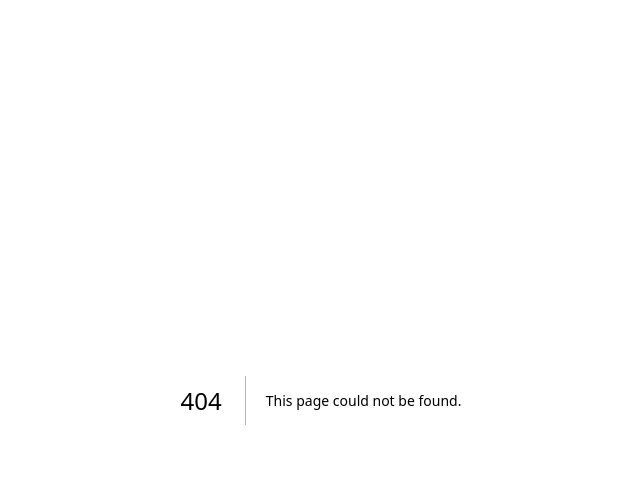
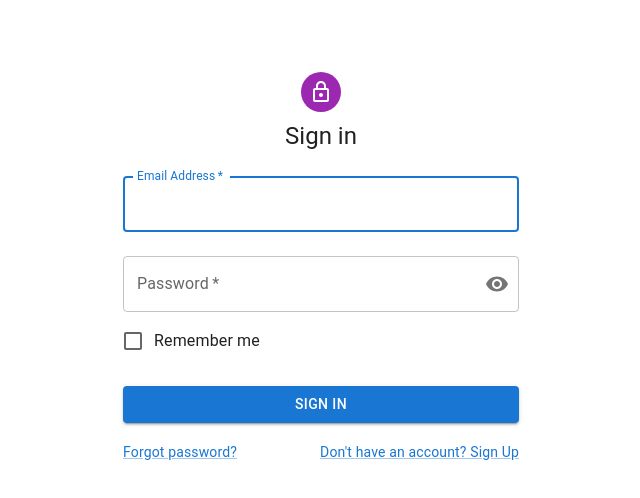
Before and after one commit to praveenyadav92/Bhashini-Admin-Portal, a Next.js app: page /login in a window 1280 px wide. Before the commit this address had no page. Shown: the top 498 px of the page, without its empty margins (319-959 px from the left). Built offline with nearby package versions, Linux system fonts and the light colour scheme.

Commit message:
next folder structure updated

```diff
--- a/postcss.config.js
+++ /dev/null
@@ -1,6 +0,0 @@
-module.exports = {
-  plugins: {
-    tailwindcss: {},
-    autoprefixer: {},
-  },
-}
--- /dev/null
+++ b/src/app/login/page.tsx
@@ -0,0 +1,8 @@
+import LoginScreen from "@/components/login";
+import React from "react";
+
+const Login = () => {
+  return <LoginScreen />;
+};
+
+export default Login;
--- a/src/app/page.tsx
+++ b/src/app/page.tsx
@@ -1,113 +1,118 @@
 import Image from 'next/image'
+import 'bootstrap/dist/css/bootstrap.min.css';
+
 
 export default function Home() {
   return (
-    <main className="flex min-h-screen flex-col items-center justify-between p-24">
-      <div className="z-10 max-w-5xl w-full items-center justify-between font-mono text-sm lg:flex">
-        <p className="fixed left-0 top-0 flex w-full justify-center border-b border-gray-300 bg-gradient-to-b from-zinc-200 pb-6 pt-8 backdrop-blur-2xl dark:border-neutral-800 dark:bg-zinc-800/30 dark:from-inherit lg:static lg:w-auto  lg:rounded-xl lg:border lg:bg-gray-200 lg:p-4 lg:dark:bg-zinc-800/30">
-          Get started by editing&nbsp;
-          <code className="font-mono font-bold">src/app/page.tsx</code>
-        </p>
-        <div className="fixed bottom-0 left-0 flex h-48 w-full items-end justify-center bg-gradient-to-t from-white via-white dark:from-black dark:via-black lg:static lg:h-auto lg:w-auto lg:bg-none">
-          <a
-            className="pointer-events-none flex place-items-center gap-2 p-8 lg:pointer-events-auto lg:p-0"
-            href="https://vercel.com?utm_source=create-next-app&utm_medium=appdir-template&utm_campaign=create-next-app"
-            target="_blank"
-            rel="noopener noreferrer"
-          >
-            By{' '}
-            <Image
-              src="/vercel.svg"
-              alt="Vercel Logo"
-              className="dark:invert"
-              width={100}
-              height={24}
-              priority
-            />
-          </a>
-        </div>
-      </div>
+    // <main className="flex min-h-screen flex-col items-center justify-between p-24">
+    //   <div className="z-10 max-w-5xl w-full items-center justify-between font-mono text-sm lg:flex">
+    //     <p className="fixed left-0 top-0 flex w-full justify-center border-b border-gray-300 bg-gradient-to-b from-zinc-200 pb-6 pt-8 backdrop-blur-2xl dark:border-neutral-800 dark:bg-zinc-800/30 dark:from-inherit lg:static lg:w-auto  lg:rounded-xl lg:border lg:bg-gray-200 lg:p-4 lg:dark:bg-zinc-800/30">
+    //       Get started by editing&nbsp;
+    //       <code className="font-mono font-bold">src/app/page.tsx</code>
+    //     </p>
+    //     <div className="fixed bottom-0 left-0 flex h-48 w-full items-end justify-center bg-gradient-to-t from-white via-white dark:from-black dark:via-black lg:static lg:h-auto lg:w-auto lg:bg-none">
+    //       <a
+    //         className="pointer-events-none flex place-items-center gap-2 p-8 lg:pointer-events-auto lg:p-0"
+    //         href="https://vercel.com?utm_source=create-next-app&utm_medium=appdir-template&utm_campaign=create-next-app"
+    //         target="_blank"
+    //         rel="noopener noreferrer"
+    //       >
+    //         By{' '}
+    //         <Image
+    //           src="/vercel.svg"
+    //           alt="Vercel Logo"
+    //           className="dark:invert"
+    //           width={100}
+    //           height={24}
+    //           priority
+    //         />
+    //       </a>
+    //     </div>
+    //   </div>
 
-      <div className="relative flex place-items-center before:absolute before:h-[300px] before:w-[480px] before:-translate-x-1/2 before:rounded-full before:bg-gradient-radial before:from-white before:to-transparent before:blur-2xl before:content-[''] after:absolute after:-z-20 after:h-[180px] after:w-[240px] after:translate-x-1/3 after:bg-gradient-conic after:from-sky-200 after:via-blue-200 after:blur-2xl after:content-[''] before:dark:bg-gradient-to-br before:dark:from-transparent before:dark:to-blue-700 before:dark:opacity-10 after:dark:from-sky-900 after:dark:via-[#0141ff] after:dark:opacity-40 before:lg:h-[360px] z-[-1]">
-        <Image
-          className="relative dark:drop-shadow-[0_0_0.3rem_#ffffff70] dark:invert"
-          src="/next.svg"
-          alt="Next.js Logo"
-          width={180}
-          height={37}
-          priority
-        />
-      </div>
+    //   <div className="relative flex place-items-center before:absolute before:h-[300px] before:w-[480px] before:-translate-x-1/2 before:rounded-full before:bg-gradient-radial before:from-white before:to-transparent before:blur-2xl before:content-[''] after:absolute after:-z-20 after:h-[180px] after:w-[240px] after:translate-x-1/3 after:bg-gradient-conic after:from-sky-200 after:via-blue-200 after:blur-2xl after:content-[''] before:dark:bg-gradient-to-br before:dark:from-transparent before:dark:to-blue-700 before:dark:opacity-10 after:dark:from-sky-900 after:dark:via-[#0141ff] after:dark:opacity-40 before:lg:h-[360px] z-[-1]">
+    //     <Image
+    //       className="relative dark:drop-shadow-[0_0_0.3rem_#ffffff70] dark:invert"
+    //       src="/next.svg"
+    //       alt="Next.js Logo"
+    //       width={180}
+    //       height={37}
+    //       priority
+    //     />
+    //   </div>
 
-      <div className="mb-32 grid text-center lg:max-w-5xl lg:w-full lg:mb-0 lg:grid-cols-4 lg:text-left">
-        <a
-          href="https://nextjs.org/docs?utm_source=create-next-app&utm_medium=appdir-template&utm_campaign=create-next-app"
-          className="group rounded-lg border border-transparent px-5 py-4 transition-colors hover:border-gray-300 hover:bg-gray-100 hover:dark:border-neutral-700 hover:dark:bg-neutral-800/30"
-          target="_blank"
-          rel="noopener noreferrer"
-        >
-          <h2 className={`mb-3 text-2xl font-semibold`}>
-            Docs{' '}
-            <span className="inline-block transition-transform group-hover:translate-x-1 motion-reduce:transform-none">
-              -&gt;
-            </span>
-          </h2>
-          <p className={`m-0 max-w-[30ch] text-sm opacity-50`}>
-            Find in-depth information about Next.js features and API.
-          </p>
-        </a>
+    //   <div className="mb-32 grid text-center lg:max-w-5xl lg:w-full lg:mb-0 lg:grid-cols-4 lg:text-left">
+    //     <a
+    //       href="https://nextjs.org/docs?utm_source=create-next-app&utm_medium=appdir-template&utm_campaign=create-next-app"
+    //       className="group rounded-lg border border-transparent px-5 py-4 transition-colors hover:border-gray-300 hover:bg-gray-100 hover:dark:border-neutral-700 hover:dark:bg-neutral-800/30"
+    //       target="_blank"
+    //       rel="noopener noreferrer"
+    //     >
+    //       <h2 className={`mb-3 text-2xl font-semibold`}>
+    //         Docs{' '}
+    //         <span className="inline-block transition-transform group-hover:translate-x-1 motion-reduce:transform-none">
+    //           -&gt;
+    //         </span>
+    //       </h2>
+    //       <p className={`m-0 max-w-[30ch] text-sm opacity-50`}>
+    //         Find in-depth information about Next.js features and API.
+    //       </p>
+    //     </a>
 
-        <a
-          href="https://nextjs.org/learn?utm_source=create-next-app&utm_medium=appdir-template-tw&utm_campaign=create-next-app"
-          className="group rounded-lg border border-transparent px-5 py-4 transition-colors hover:border-gray-300 hover:bg-gray-100 hover:dark:border-neutral-700 hover:dark:bg-neutral-800/30"
-          target="_blank"
-          rel="noopener noreferrer"
-        >
-          <h2 className={`mb-3 text-2xl font-semibold`}>
-            Learn{' '}
-            <span className="inline-block transition-transform group-hover:translate-x-1 motion-reduce:transform-none">
-              -&gt;
-            </span>
-          </h2>
-          <p className={`m-0 max-w-[30ch] text-sm opacity-50`}>
-            Learn about Next.js in an interactive course with&nbsp;quizzes!
-          </p>
-        </a>
+    //     <a
+    //       href="https://nextjs.org/learn?utm_source=create-next-app&utm_medium=appdir-template-tw&utm_campaign=create-next-app"
+    //       className="group rounded-lg border border-transparent px-5 py-4 transition-colors hover:border-gray-300 hover:bg-gray-100 hover:dark:border-neutral-700 hover:dark:bg-neutral-800/30"
+    //       target="_blank"
+    //       rel="noopener noreferrer"
+    //     >
+    //       <h2 className={`mb-3 text-2xl font-semibold`}>
+    //         Learn{' '}
+    //         <span className="inline-block transition-transform group-hover:translate-x-1 motion-reduce:transform-none">
+    //           -&gt;
+    //         </span>
+    //       </h2>
+    //       <p className={`m-0 max-w-[30ch] text-sm opacity-50`}>
+    //         Learn about Next.js in an interactive course with&nbsp;quizzes!
+    //       </p>
+    //     </a>
 
-        <a
-          href="https://vercel.com/templates?framework=next.js&utm_source=create-next-app&utm_medium=appdir-template&utm_campaign=create-next-app"
-          className="group rounded-lg border border-transparent px-5 py-4 transition-colors hover:border-gray-300 hover:bg-gray-100 hover:dark:border-neutral-700 hover:dark:bg-neutral-800/30"
-          target="_blank"
-          rel="noopener noreferrer"
-        >
-          <h2 className={`mb-3 text-2xl font-semibold`}>
-            Templates{' '}
-            <span className="inline-block transition-transform group-hover:translate-x-1 motion-reduce:transform-none">
-              -&gt;
-            </span>
-          </h2>
-          <p className={`m-0 max-w-[30ch] text-sm opacity-50`}>
-            Explore the Next.js 13 playground.
-          </p>
-        </a>
+    //     <a
+    //       href="https://vercel.com/templates?framework=next.js&utm_source=create-next-app&utm_medium=appdir-template&utm_campaign=create-next-app"
+    //       className="group rounded-lg border border-transparent px-5 py-4 transition-colors hover:border-gray-300 hover:bg-gray-100 hover:dark:border-neutral-700 hover:dark:bg-neutral-800/30"
+    //       target="_blank"
+    //       rel="noopener noreferrer"
+    //     >
+    //       <h2 className={`mb-3 text-2xl font-semibold`}>
+    //         Templates{' '}
+    //         <span className="inline-block transition-transform group-hover:translate-x-1 motion-reduce:transform-none">
+    //           -&gt;
+    //         </span>
+    //       </h2>
+    //       <p className={`m-0 max-w-[30ch] text-sm opacity-50`}>
+    //         Explore the Next.js 13 playground.
+    //       </p>
+    //     </a>
 
-        <a
-          href="https://vercel.com/new?utm_source=create-next-app&utm_medium=appdir-template&utm_campaign=create-next-app"
-          className="group rounded-lg border border-transparent px-5 py-4 transition-colors hover:border-gray-300 hover:bg-gray-100 hover:dark:border-neutral-700 hover:dark:bg-neutral-800/30"
-          target="_blank"
-          rel="noopener noreferrer"
-        >
-          <h2 className={`mb-3 text-2xl font-semibold`}>
-            Deploy{' '}
-            <span className="inline-block transition-transform group-hover:translate-x-1 motion-reduce:transform-none">
-              -&gt;
-            </span>
-          </h2>
-          <p className={`m-0 max-w-[30ch] text-sm opacity-50`}>
-            Instantly deploy your Next.js site to a shareable URL with Vercel.
-          </p>
-        </a>
-      </div>
-    </main>
+    //     <a
+    //       href="https://vercel.com/new?utm_source=create-next-app&utm_medium=appdir-template&utm_campaign=create-next-app"
+    //       className="group rounded-lg border border-transparent px-5 py-4 transition-colors hover:border-gray-300 hover:bg-gray-100 hover:dark:border-neutral-700 hover:dark:bg-neutral-800/30"
+    //       target="_blank"
+    //       rel="noopener noreferrer"
+    //     >
+    //       <h2 className={`mb-3 text-2xl font-semibold`}>
+    //         Deploy{' '}
+    //         <span className="inline-block transition-transform group-hover:translate-x-1 motion-reduce:transform-none">
+    //           -&gt;
+    //         </span>
+    //       </h2>
+    //       <p className={`m-0 max-w-[30ch] text-sm opacity-50`}>
+    //         Instantly deploy your Next.js site to a shareable URL with Vercel.
+    //       </p>
+    //     </a>
+    //   </div>
+    // </main>
+
+    <button type="button" className="btn btn-primary">Primary</button>
+
   )
 }
--- /dev/null
+++ b/src/components/login.tsx
@@ -0,0 +1,120 @@
+"use client";
+import * as React from "react";
+import Avatar from "@mui/material/Avatar";
+import Button from "@mui/material/Button";
+import CssBaseline from "@mui/material/CssBaseline";
+import TextField from "@mui/material/TextField";
+import FormControlLabel from "@mui/material/FormControlLabel";
+import Checkbox from "@mui/material/Checkbox";
+import Link from "@mui/material/Link";
+import Grid from "@mui/material/Grid";
+import Box from "@mui/material/Box";
+import LockOutlinedIcon from "@mui/icons-material/LockOutlined";
+import Typography from "@mui/material/Typography";
+import Container from "@mui/material/Container";
+import { createTheme, ThemeProvider } from "@mui/material/styles";
+import Visibility from "@mui/icons-material/Visibility";
+import VisibilityOff from "@mui/icons-material/VisibilityOff";
+import { IconButton, InputAdornment } from "@mui/material";
+
+const defaultTheme = createTheme();
+
+export default function LoginScreen() {
+  const [showPassword, setShowPassword] = React.useState(false);
+
+  const handleClickShowPassword = () => setShowPassword((show) => !show);
+
+  const handleSubmit = (event: React.FormEvent<HTMLFormElement>) => {
+    event.preventDefault();
+    const data = new FormData(event.currentTarget);
+    console.log({
+      email: data.get("email"),
+      password: data.get("password"),
+    });
+  };
+
+  return (
+    <ThemeProvider theme={defaultTheme}>
+      <Container component="main" maxWidth="xs">
+        <CssBaseline />
+        <Box
+          sx={{
+            marginTop: 8,
+            display: "flex",
+            flexDirection: "column",
+            alignItems: "center",
+          }}
+        >
+          <Avatar sx={{ m: 1, bgcolor: "secondary.main" }}>
+            <LockOutlinedIcon />
+          </Avatar>
+          <Typography component="h1" variant="h5">
+            Sign in
+          </Typography>
+          <Box
+            component="form"
+            onSubmit={handleSubmit}
+            noValidate
+            sx={{ mt: 1 }}
+          >
+            <TextField
+              margin="normal"
+              required
+              fullWidth
+              id="email"
+              label="Email Address"
+              name="email"
+              autoComplete="email"
+              autoFocus
+            />
+            <TextField
+              margin="normal"
+              required
+              fullWidth
+              name="password"
+              label="Password"
+              type={showPassword ? "text" : "password"}
+              id="password"
+              autoComplete="current-password"
+              InputProps={{
+                endAdornment: (
+                  <InputAdornment position="end">
+                    <IconButton onClick={handleClickShowPassword} edge="end">
+                      {showPassword ? <VisibilityOff /> : <Visibility />}
+                    </IconButton>
+                  </InputAdornment>
+                ),
+              }}
+            />
+
+            <FormControlLabel
+              control={<Checkbox value="remember" color="primary" />}
+              label="Remember me"
+            />
+
+            <Button
+              type="submit"
+              fullWidth
+              variant="contained"
+              sx={{ mt: 3, mb: 2 }}
+            >
+              Sign In
+            </Button>
+            <Grid container>
+              <Grid item xs>
+                <Link href="#" variant="body2">
+                  Forgot password?
+                </Link>
+              </Grid>
+              <Grid item>
+                <Link href="#" variant="body2">
+                  {"Don't have an account? Sign Up"}
+                </Link>
+              </Grid>
+            </Grid>
+          </Box>
+        </Box>
+      </Container>
+    </ThemeProvider>
+  );
+}
--- /dev/null
+++ b/src/schema/formschema.tsx
@@ -0,0 +1,5 @@
+import * as Yup from "yup";
+
+export const FormSchema = Yup.object({
+  email: Yup.string().email().required("This field is required"),
+});
--- a/tailwind.config.ts
+++ /dev/null
@@ -1,20 +0,0 @@
-import type { Config } from 'tailwindcss'
-
-const config: Config = {
-  content: [
-    './src/pages/**/*.{js,ts,jsx,tsx,mdx}',
-    './src/components/**/*.{js,ts,jsx,tsx,mdx}',
-    './src/app/**/*.{js,ts,jsx,tsx,mdx}',
-  ],
-  theme: {
-    extend: {
-      backgroundImage: {
-        'gradient-radial': 'radial-gradient(var(--tw-gradient-stops))',
-        'gradient-conic':
-          'conic-gradient(from 180deg at 50% 50%, var(--tw-gradient-stops))',
-      },
-    },
-  },
-  plugins: [],
-}
-export default config
```
Also changed, not shown: package.json (+10 -4 lines), src/app/layout.tsx (+9 -9 lines), src/app/login/loading.tsx (added, +9 -0 lines), src/utils/constant.tsx (added), src/utils/contextApi.tsx (added), 2 other files (tests, documents, lock files or other folders).
